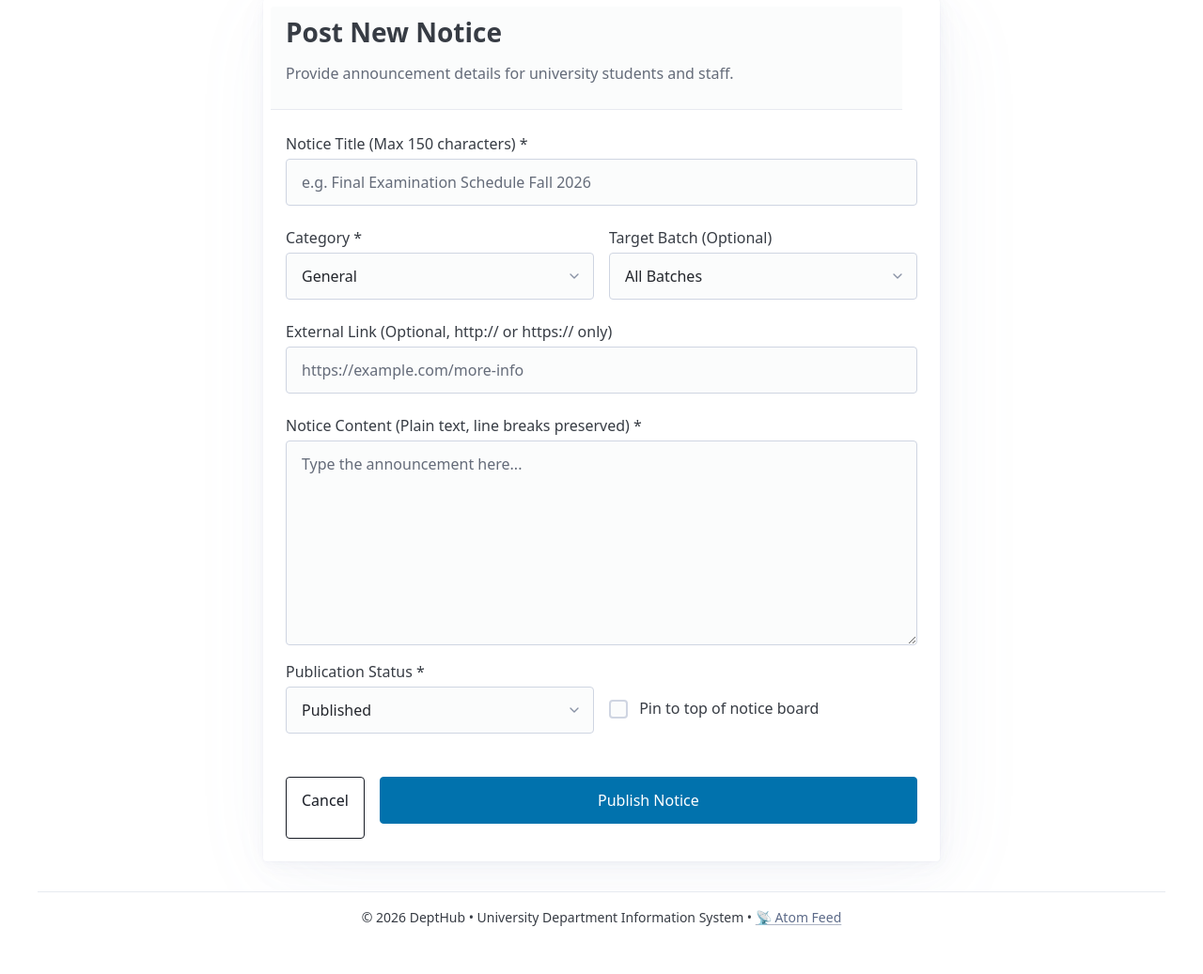
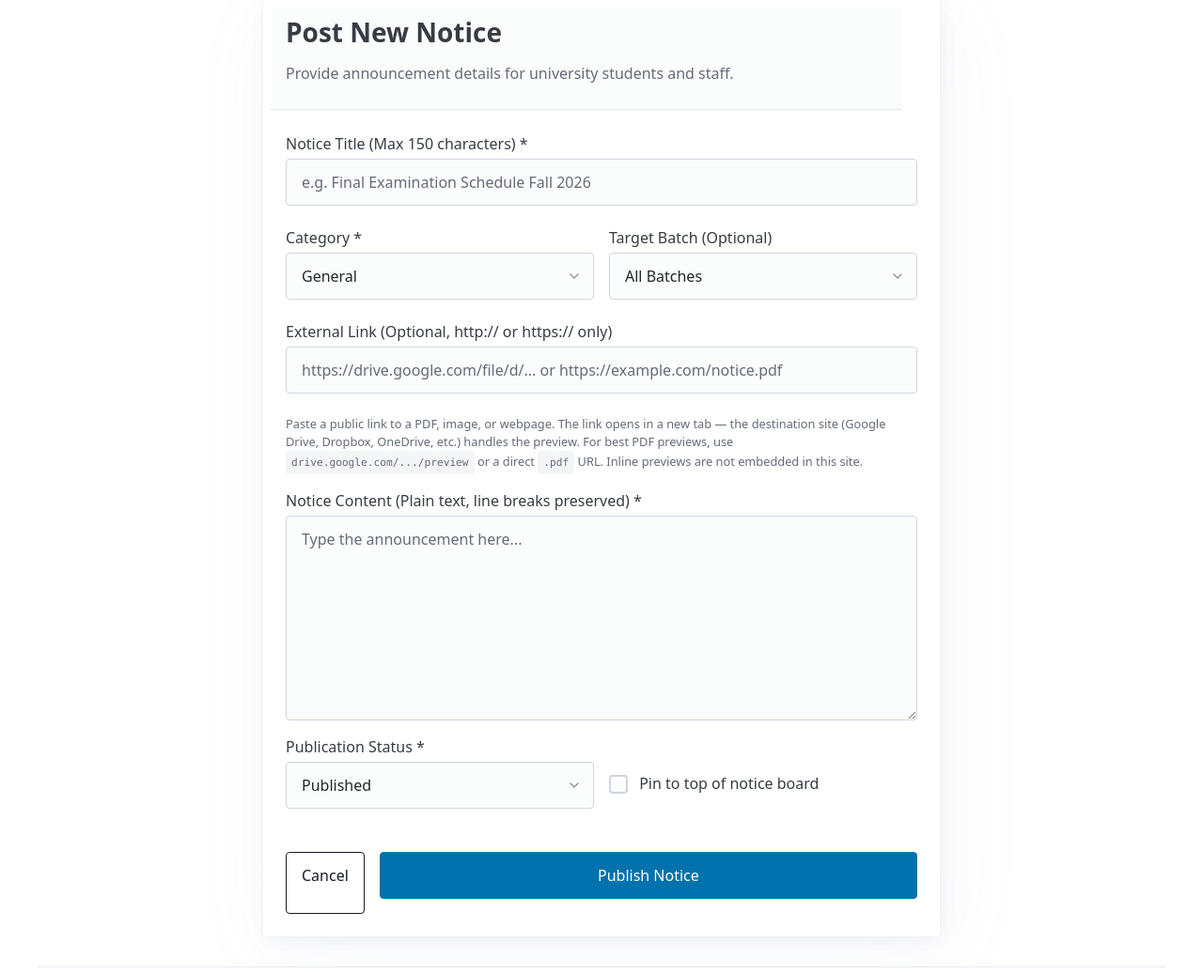
Before and after one commit to arafatsheikh098/DeptHub, a FastAPI app: page /admin/notices/new in a window 1280 px wide. Shown: the part 223-1260 px from the top of the page at 94% size. Before the commit the page ends 1209 px from the top, so only its background shows below. Run offline with FastAPI, Linux system fonts and the light colour scheme; the visitor is signed in with stand-in values (Sample User, id 1); tables that the repository leaves empty hold one stand-in row (values such as "Sample post").

Commit message:
feat(notices): clarify external link field with examples and preview note
Replaces the generic placeholder on the External Link field with concrete examples and adds help text explaining that Google Drive / Dropbox / YouTube / Vimeo links will be embedded inline while other links open in a new tab.

```diff
--- a/app/templates/notices/form.html
+++ b/app/templates/notices/form.html
@@ -44,7 +44,14 @@
 
         <label for="external_link">
             External Link (Optional, http:// or https:// only)
-            <input type="url" id="external_link" name="external_link" value="{{ notice.external_link if notice and notice.external_link else (form_data.external_link if form_data else '') }}" placeholder="https://example.com/more-info">
+            <input type="url" id="external_link" name="external_link" value="{{ notice.external_link if notice and notice.external_link else (form_data.external_link if form_data else '') }}" placeholder="https://drive.google.com/file/d/... or https://example.com/notice.pdf">
+            <small style="display:block; margin-top: 0.4rem; color: var(--pico-muted-color); font-size: 0.8rem;">
+                Paste a public link to a PDF, image, or webpage. The link opens in a new tab
+                &mdash; the destination site (Google Drive, Dropbox, OneDrive, etc.) handles
+                the preview. For best PDF previews, use
+                <code>drive.google.com/.../preview</code> or a direct <code>.pdf</code> URL.
+                Inline previews are not embedded in this site.
+            </small>
         </label>
 
         <label for="body">
```
Also changed, not shown: tests/test_notices.py (+42 -0 lines).
